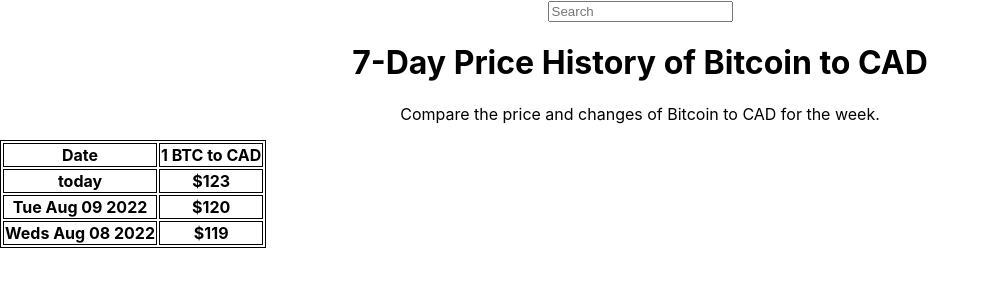
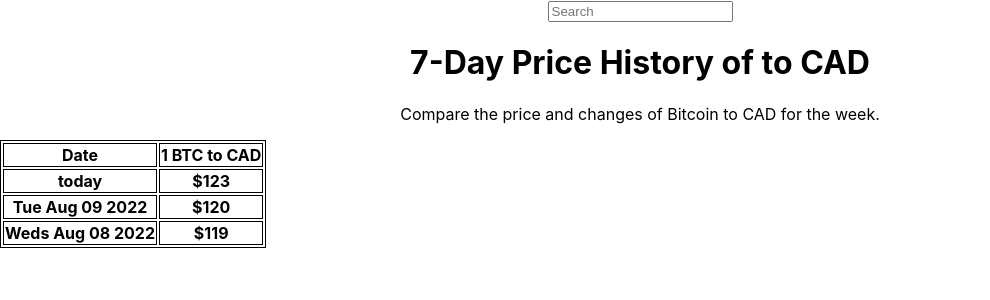
Before and after one commit to lorleod/crypto-dashboard, a React (Create React App) app: page / in a window 1280 px wide. Shown: the top 300 px of the page, without its empty margins (0-990 px from the left). Built offline with nearby package versions, Linux system fonts and the light colour scheme.

Commit message:
fixed 'not a function' issue

```diff
--- a/src/App.js
+++ b/src/App.js
@@ -3,6 +3,7 @@
 import './App.css';
 import PriceTable from "./PriceTable";
 import SearchBar from "./SearchBar";
+import TitleInfo from "./TitleInfo";
 
 function App() {
   const [rows, setRows] = useState([]);
@@ -26,7 +27,7 @@
           return [day, response.data.prices[index][1]];
         });
 
-        console.log("tableRows: ", tableRows);
+        // console.log("tableRows: ", tableRows);
 
         setRows(tableRows);
       })
@@ -38,14 +39,12 @@
 
   return (
     <div className="App">
-      <SearchBar onSearch={onSearch} />
-      <h1>
-        7-Day Price History of Bitcoin to CAD
-      </h1>
+      <SearchBar searchText={searchText} setSearchText={setSearchText} onSearch={onSearch} />
+      <TitleInfo searchText={searchText} />
       <p>
         Compare the price and changes of Bitcoin to CAD for the week.
       </p>
-      <PriceTable searchText={searchText} setSearchText={setSearchText} rows={rows} coin="BTC" />
+      <PriceTable rows={rows} coin="BTC" />
     </div>
   );
 }
--- a/src/PriceTable.js
+++ b/src/PriceTable.js
@@ -20,10 +20,10 @@
         />
       );
     });
-    console.log("PriceTableddd rowsArray: ", rowsArray);
+    // console.log("PriceTableddd rowsArray: ", rowsArray);
   };
 
-  console.log("PriceTable rowsArray: ", rowsArray);
+  // console.log("PriceTable rowsArray: ", rowsArray);
 
   return (
     <table>
--- a/src/SearchBar.js
+++ b/src/SearchBar.js
@@ -4,10 +4,12 @@
   const onSearch = props.onSearch;
   const searchText = props.searchText;
   const setSearchText = props.setSearchText;
+  console.log("props.setSearchText", props.setSearchText);
 
   //Changes state to input field
   const handleInput = (event) => {
     const text = event.target.value;
+    console.log("setSearchText", setSearchText);
     setSearchText(text);
   };
 
--- a/src/TableRow.js
+++ b/src/TableRow.js
@@ -2,7 +2,7 @@
 
 export default function TableRow (props) {
 
-  console.log("TableRow props.date", props.date);
+  // console.log("TableRow props.date", props.date);
   return (
     <tr>
       <th>{props.date}</th>
--- /dev/null
+++ b/src/TitleInfo.js
@@ -0,0 +1,10 @@
+import React from "react";
+
+export default function TitleInfo (props) {
+
+  return (
+    <h1>
+        7-Day Price History of {props.searchText} to CAD
+    </h1>
+  )
+}
```
